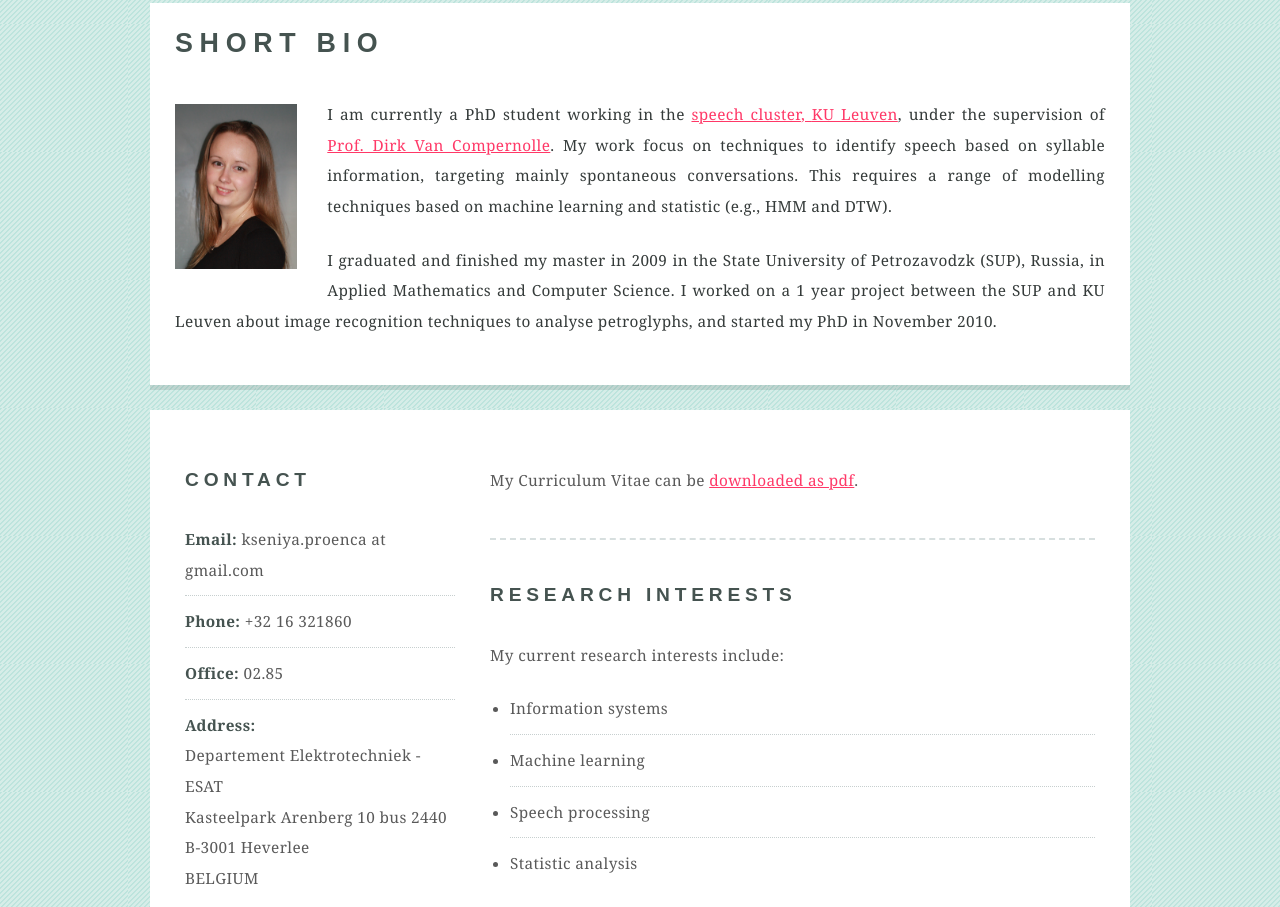
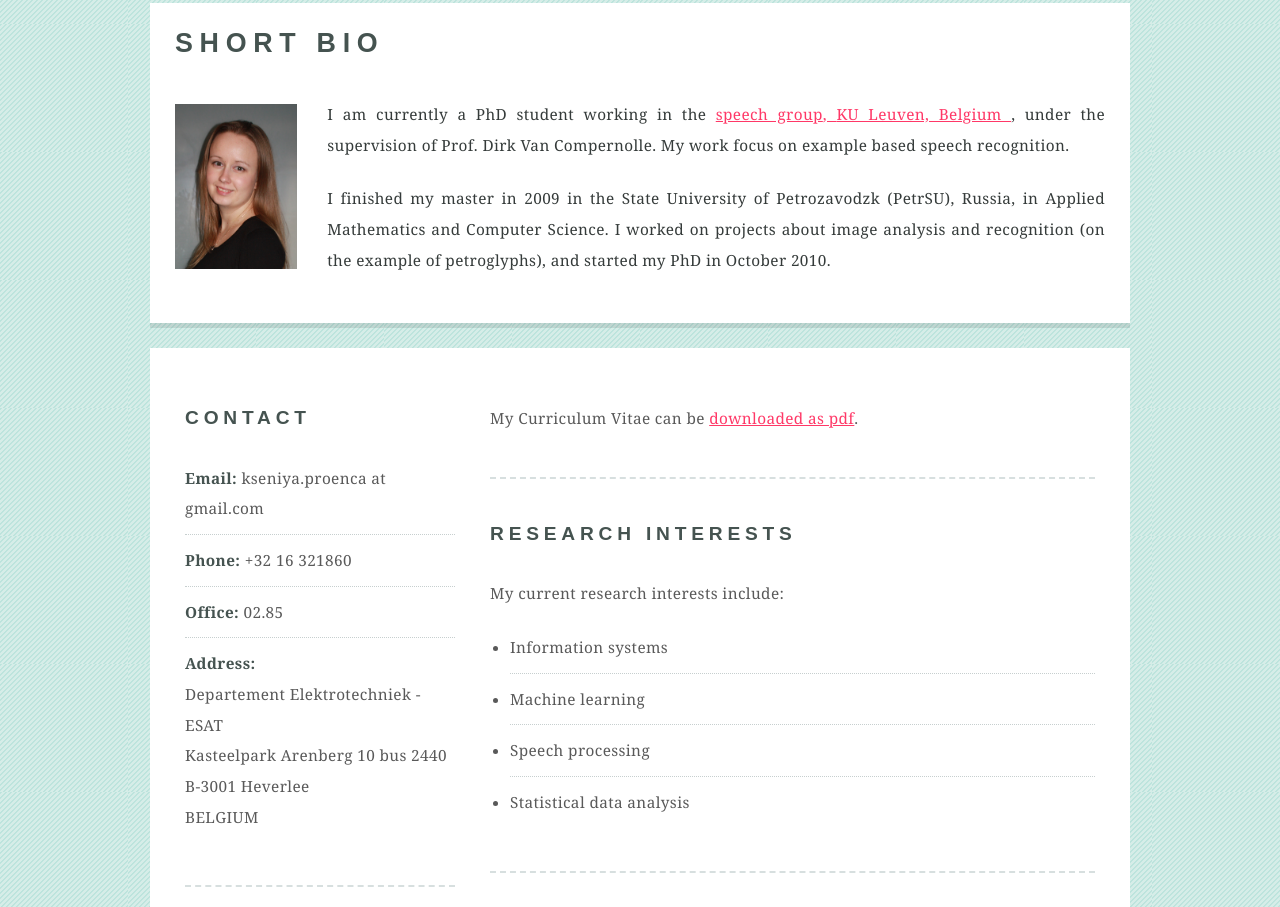
Before and after one commit to kseniyaproenca/homepage, a plain HTML site: page index.html in a window 1280 px wide. Shown: the part 232-1139 px from the top of the page. Drawn offline with Linux system fonts and the light colour scheme.

Commit message:
Update index.html

```diff
--- a/index.html
+++ b/index.html
@@ -20,7 +20,7 @@ Released   : 20121119
 		<div id="wrapper">
 			<div id="header">
 				<div id="logo">
-					<h1><a href="#">Kseniya Proença</a></h1>
+					<h1><a href="#">Kseniya Proença </a></h1>
 <!--           <p> PhD researcher at <a href="http://www.esat.kuleuven.be/psi/spraak/staff/?name=krogova">KU Leuven</a></p> -->
 
 				</div>
@@ -44,10 +44,10 @@ Released   : 20121119
 							<h2>Short bio</h2>
 <img class="image alignleft" src="images/kseniya.jpg" height="165" alt="Photo of Kseniya Paiva Proenca" />
 
-<p>I am currently a PhD student working in the <a href="http://www.esat.kuleuven.be/psi/spraak/#">speech cluster<a>, <a href="http://www.kuleuven.be">KU Leuven</a>, under the supervision of <a href="...">Prof. Dirk Van Compernolle</a>. My work focus on techniques to identify speech based on syllable information, targeting mainly spontaneous conversations. This requires a range of modelling techniques based on machine learning and statistic (e.g., HMM and DTW).
+<p>I am currently a PhD student working in the <a href="http://www.esat.kuleuven.be/psi/spraak/#">speech group<a>, <a href="http://www.kuleuven.be">KU Leuven, Belgium </a>, under the supervision of Prof. Dirk Van Compernolle</a>. My work focus on example based speech recognition.
 </p>
 
-<p>I graduated and finished my master in 2009 in the State University of Petrozavodzk (SUP), Russia, in Applied Mathematics and Computer Science. I worked on a 1 year project between the SUP and KU Leuven about image recognition techniques to analyse petroglyphs, and started my PhD in November 2010.
+<p>I finished my master in 2009 in the State University of Petrozavodzk (PetrSU), Russia, in Applied Mathematics and Computer Science. I worked on projects about image analysis and recognition (on the example of petroglyphs), and started my PhD in October 2010.
 </p>
 			</div>
 
@@ -75,7 +75,7 @@ Released   : 20121119
 				    <ul class="list">
 				      <li class="first"> <a href="http://www.kuleuven.be"> KU Leuven</a> </li>
 				      <li> <a href="http://www.esat.kuleuven.be/psi/spraak/staff/?name=krogova"> Homepage at KU Leuven</a> </li>
-				      <li class="last"> <a href="http://www.esat.kuleuven.be/psi/spraak/projects/index.php?proj=TELEX"> TELEX project </a></li>
+
 				    <ul>
 
 				  </div>
@@ -96,7 +96,7 @@ Released   : 20121119
 							<li class="first">Information systems</li>
 							<li>Machine learning</li>
 							<li>Speech processing</li>
-							<li class="last">Statistic analysis</li>
+							<li class="last">Statistical data analysis</li>
 						</ul>
 					</div>
 
```
